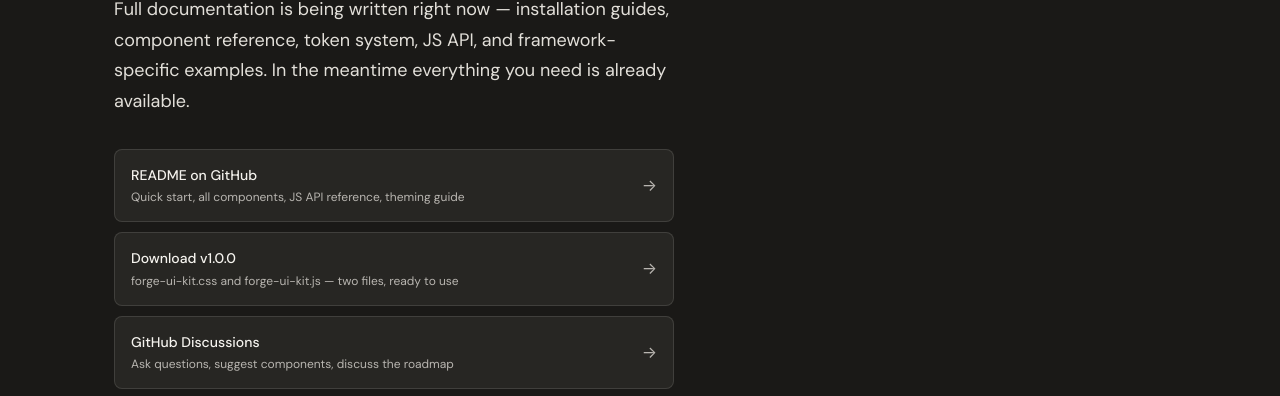
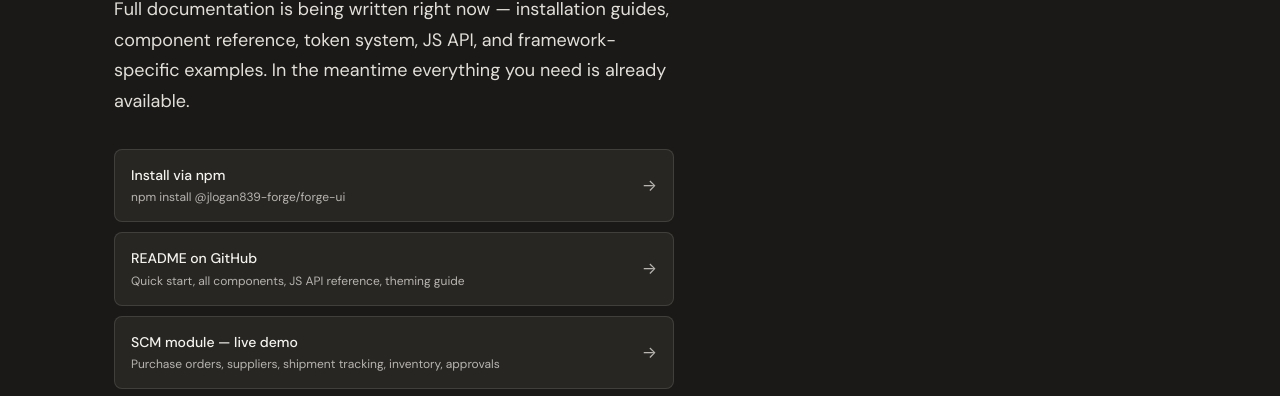
Before and after one commit to jlogan839-forge/forge-ui, a website: page docs.html in a window 1280 px wide. Shown: the part 372-768 px from the top of the page. Drawn offline with Linux system fonts and the light colour scheme.

Commit message:
Add SCM module, package.json, update README and site for npm launch

```diff
--- a/docs.html
+++ b/docs.html
@@ -217,12 +217,31 @@
           <!-- Quick links -->
           <nav class="docs-links" aria-label="Available resources">
 
+            <a href="https://www.npmjs.com/package/@jlogan839-forge/forge-ui"
+                class="docs-link-card"
+                target="_blank" rel="noopener noreferrer">
+                <div>
+                  <div class="docs-link-label">Install via npm</div>
+                  <div class="docs-link-desc">npm install @jlogan839-forge/forge-ui</div>
+                </div>
+                <span class="docs-link-arrow" aria-hidden="true">→</span>
+              </a>
+
             <a href="https://github.com/jlogan839-forge/forge-ui#readme"
                class="docs-link-card"
                target="_blank" rel="noopener noreferrer">
               <div>
                 <div class="docs-link-label">README on GitHub</div>
                 <div class="docs-link-desc">Quick start, all components, JS API reference, theming guide</div>
+              </div>
+              <span class="docs-link-arrow" aria-hidden="true">→</span>
+            </a>
+
+              <a href="ui-scm-demo.html"
+              class="docs-link-card">
+              <div>
+                <div class="docs-link-label">SCM module — live demo</div>
+                <div class="docs-link-desc">Purchase orders, suppliers, shipment tracking, inventory, approvals</div>
               </div>
               <span class="docs-link-arrow" aria-hidden="true">→</span>
             </a>
```
Also changed, not shown: modules.html (+2 -1 lines), README.md.
